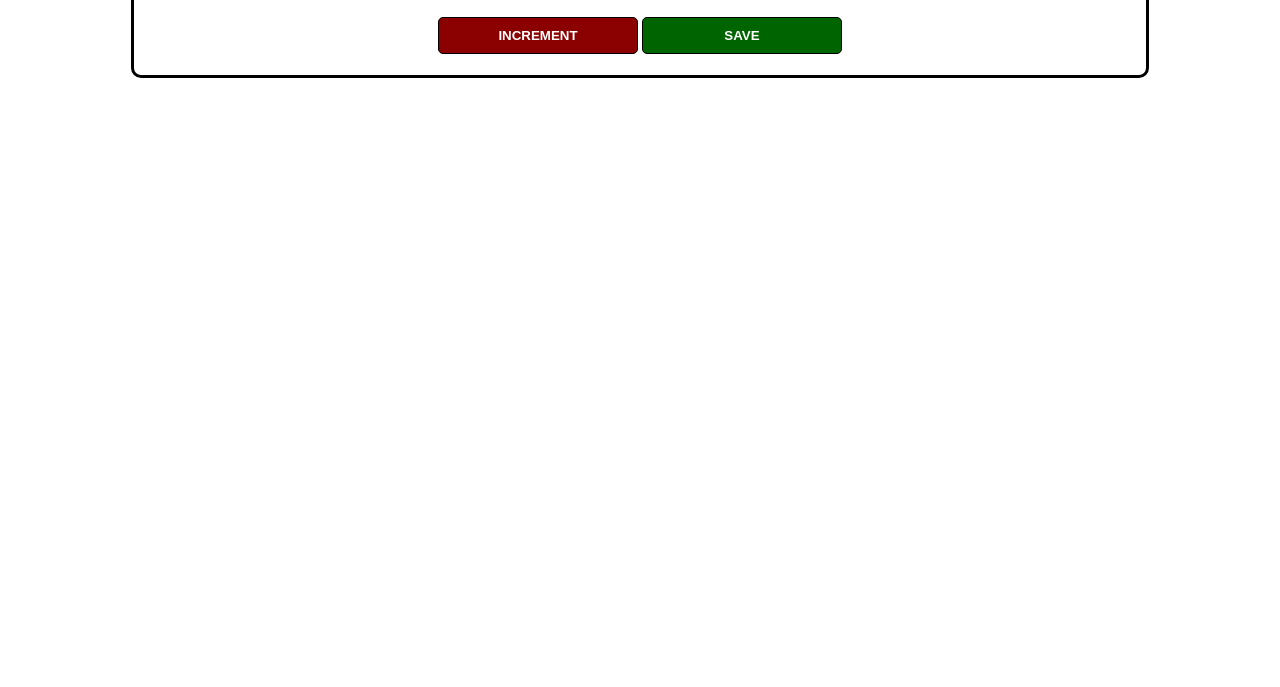
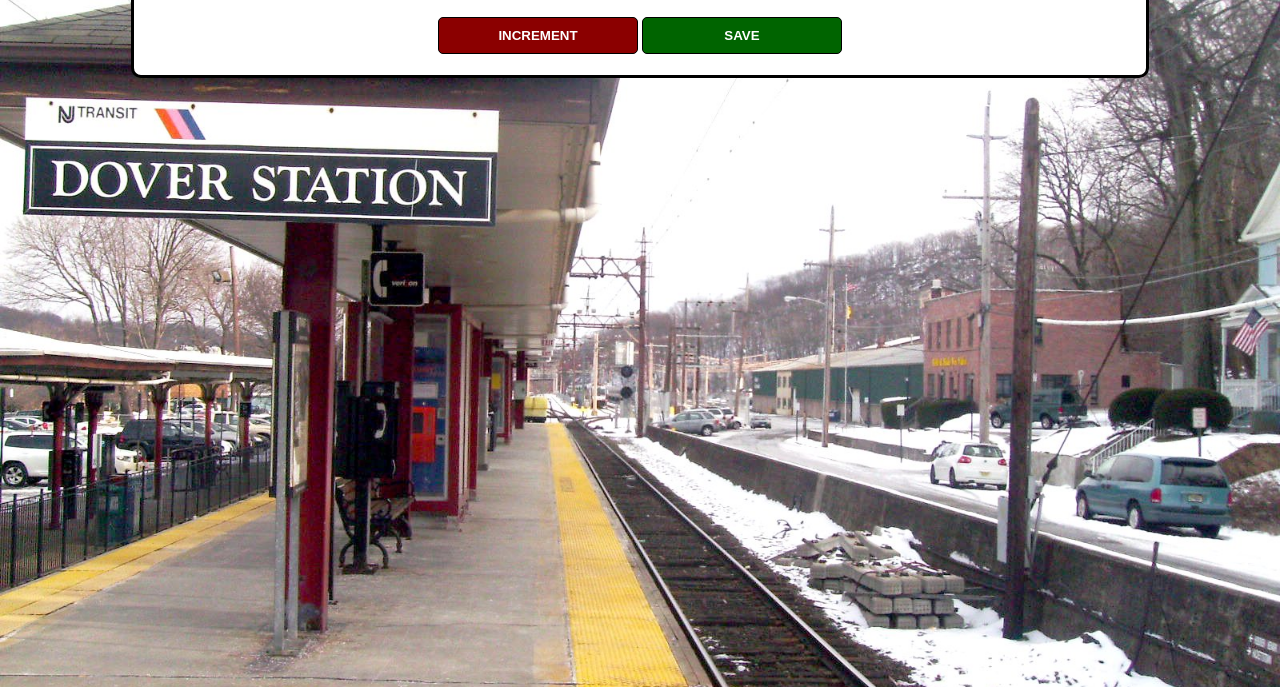
Before and after one commit to BlaqPanther/Passenger-Counter, a plain HTML site: page index.html in a window 1280 px wide. Shown: the part 129-816 px from the top of the page. Drawn offline with Linux system fonts and the light colour scheme.

Commit message:
Update index.css

```diff
--- a/index.css
+++ b/index.css
@@ -1,5 +1,5 @@
 body {
-  background-image: "station.jpg";
+  background-image: url("station.jpg");
   background-size: cover;
   font-family: "Ubuntu";
   font-weight: bold;
```
